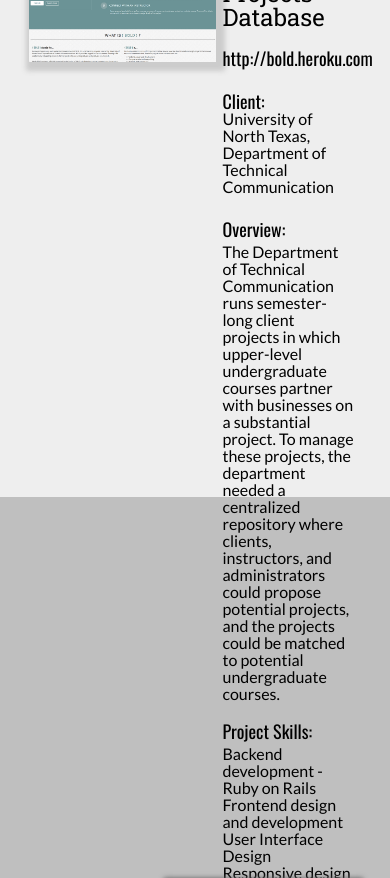
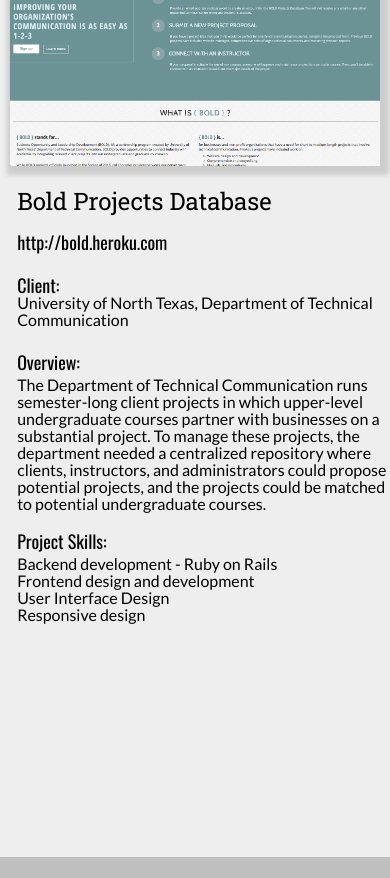
Before and after one commit to doctorlam/training, a website: page work.html in a window 390 px wide. Shown: the part 163-1041 px from the top of the page. Drawn offline with nearby package versions, Linux system fonts and the light colour scheme.

Commit message:
updated responsive design, still not done though

```diff
--- a/style.css
+++ b/style.css
@@ -326,8 +326,8 @@
 .work-content-top {
 	min-height: 500px;
 	margin-top: 80px;
-	padding: 40px 7.5% 40px 7.5%;
-	width: 85%;
+	padding: 40px 2.5% 100px 2.5%;
+	width: 95%;
 	margin-left: auto;
 	margin-right: auto;
 	background-color: #EEEEEE;
@@ -335,8 +335,8 @@
 
 .work-content {
 	height: 500px;
-	padding: 40px 7.5% 0 7.5%;
-	width: 85%;
+	padding: 40px 2.5% 100px 2.5%;
+	width: 95%;
 	margin-left: auto;
 	margin-right: auto;
 	background-color: #EEEEEE;
@@ -374,6 +374,11 @@
 .database {
 	background-color: #BFBFBF;
 }
+
+
+/* RESPONSIVE DESIGN */
+
+
 .typed-cursor{
             opacity: 1;
             font-weight: 100;
@@ -420,3 +425,44 @@
 	border-bottom: 1px dotted gray;
 
 }
+@media only screen and (max-width : 1430px) {
+		.image {
+			width: 65%;
+		}
+		.image-description {
+			width: 30%;
+		}
+
+
+}
+@media only screen and (max-width : 1230px) {
+		.image {
+			width: 65%;
+		}
+		.image-description {
+			width: 28%;
+		}
+
+@media only screen and (max-width : 1000px) {
+		.image {
+			width: 65%;
+		}
+
+		.image-description {
+			width: 28%;
+		}
+
+@media only screen and (max-width : 955px) {
+		.image {
+			width: 100%;
+		}
+
+		.image-description {
+			width: 100%;
+			padding-top: 20px;
+		}
+		.work-content-top {
+			height: 800px;
+		}
+
+}
--- a/work.html
+++ b/work.html
@@ -30,10 +30,10 @@
 
 				<div class="row">
 					<div class="work-content-top">
-						<div class="seven">
+						<div class="seven image">
 							<img src="images/bold.jpg" />
 						</div>
-						<div class="five" "image-description">
+						<div class="five image-description">
 							<h1>Bold Projects Database</h1>
 							<h2>http://bold.heroku.com</h2>
 							<h2>Client:<p>University of North Texas, Department of Technical Communication</p>
@@ -49,15 +49,15 @@
 						</div>
 				</div>
 		</div>
-		<div class="work-content database">
 			<div class="row">
+			<div class="work-content database">
 
-				<div class="five">
+				<div class="five image-description">
 					<h1>Database and Information Design</h1>
 							<h2>Feature Description:</h2>
 							<p>I implemented javascript sorting, search, and filtering for optimal user experience.</p>
 				</div>
-				<div class="seven">
+				<div class="seven image">
 						<img class="landscape" src="images/database.jpg" />
 				</div>
 				</div>
```
